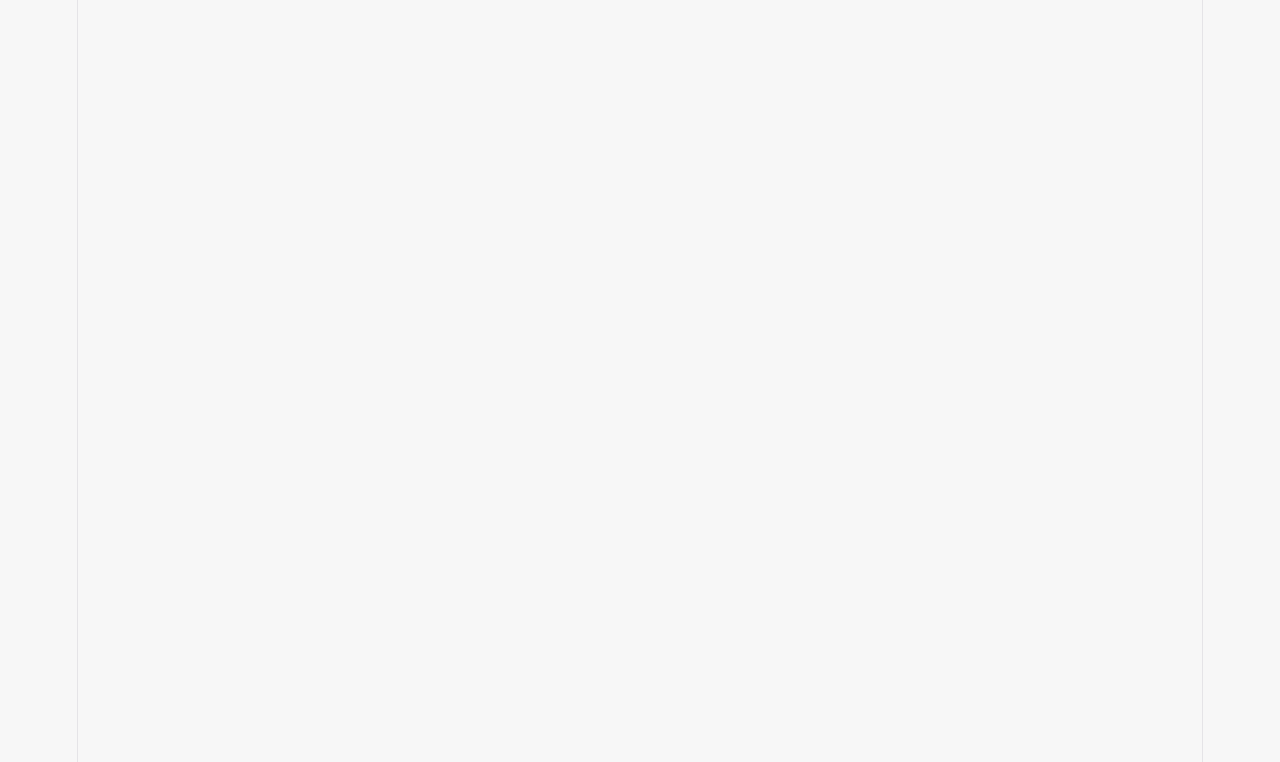
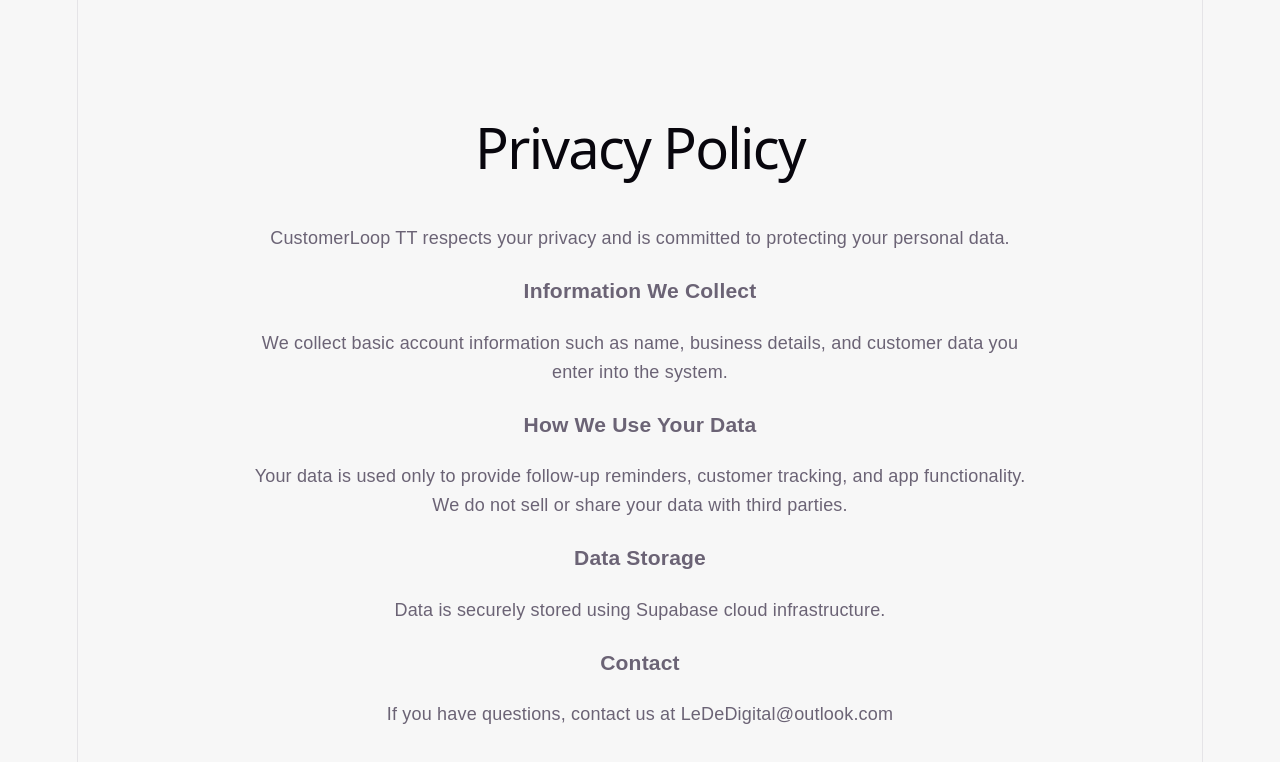
Before and after one commit to extrahandstt/customerloop-tt, a React (Vite) app: page /privacy in a window 1280 px wide. Before the commit this address had no page. Shown: the top 762 px of the page. Built offline with nearby package versions, Linux system fonts and the light colour scheme.

Commit message:
Update CustomerLoop TT

```diff
--- a/src/App.jsx
+++ b/src/App.jsx
@@ -8,6 +8,9 @@
 import BusinessSetup from "./pages/BusinessSetup";
 import CustomerDetails from "./pages/CustomerDetails";
 import Landing from "./pages/Landing";
+import PrivacyPolicy from "./pages/PrivacyPolicy";
+import RefundPolicy from "./pages/RefundPolicy";
+import Terms from "./pages/Terms";
 function App() {
   return (
     <BrowserRouter>
@@ -18,6 +21,9 @@
         <Route path="/customers" element={<Customers />} />
         <Route path="/rules" element={<Rules />} />
         <Route path="/followups" element={<FollowUps />} />
+        <Route path="/privacy" element={<PrivacyPolicy />} />
+<Route path="/refund" element={<RefundPolicy />} />
+<Route path="/terms" element={<Terms />} />
 
         <Route
   path="/customer/:id"
@@ -28,7 +34,7 @@
   element={<BusinessSetup />}
 />
       </Routes>
-    </BrowserRouter>
+          </BrowserRouter>
   );
 }
 
--- a/src/pages/Landing.jsx
+++ b/src/pages/Landing.jsx
@@ -161,13 +161,17 @@
             🚀 Get Started
           </button>
         </Link>
+        <footer style={{ padding: "30px", textAlign: "center", fontSize: "12px", color: "#777" }}>
+  <p>CustomerLoop TT © {new Date().getFullYear()}</p>
+
+  <div style={{ marginTop: "10px" }}>
+    <a href="/privacy" style={{ marginRight: "10px" }}>Privacy Policy</a>
+    <a href="/refund" style={{ marginRight: "10px" }}>Refund Policy</a>
+    <a href="/terms">Terms</a>
+  </div>
+</footer>
       </section>
 
-      {/* FOOTER */}
-      <footer style={{ padding: "30px", textAlign: "center", fontSize: "12px", color: "#777" }}>
-        CustomerLoop TT © {new Date().getFullYear()}
-      </footer>
-
-    </div>
+          </div>
   );
 }
--- /dev/null
+++ b/src/pages/PrivacyPolicy.jsx
@@ -0,0 +1,32 @@
+export default function PrivacyPolicy() {
+  return (
+    <div style={{ padding: "40px", maxWidth: "800px", margin: "auto", lineHeight: "1.6" }}>
+      <h1>Privacy Policy</h1>
+
+      <p>
+        CustomerLoop TT respects your privacy and is committed to protecting your personal data.
+      </p>
+
+      <h3>Information We Collect</h3>
+      <p>
+        We collect basic account information such as name, business details, and customer data you enter into the system.
+      </p>
+
+      <h3>How We Use Your Data</h3>
+      <p>
+        Your data is used only to provide follow-up reminders, customer tracking, and app functionality.
+        We do not sell or share your data with third parties.
+      </p>
+
+      <h3>Data Storage</h3>
+      <p>
+        Data is securely stored using Supabase cloud infrastructure.
+      </p>
+
+      <h3>Contact</h3>
+      <p>
+        If you have questions, contact us at  LeDeDigital@outlook.com
+      </p>
+    </div>
+  );
+}
--- /dev/null
+++ b/src/pages/RefundPolicy.jsx
@@ -0,0 +1,27 @@
+export default function RefundPolicy() {
+  return (
+    <div style={{ padding: "40px", maxWidth: "800px", margin: "auto", lineHeight: "1.6" }}>
+      <h1>Refund Policy</h1>
+
+      <p>
+        CustomerLoop TT offers digital software access. Due to the nature of digital products,
+        all sales are final.
+      </p>
+
+      <h3>No Refunds</h3>
+      <p>
+        Once access is granted, refunds are not provided.
+      </p>
+
+      <h3>Trial Period</h3>
+      <p>
+        We offer a 14-day free trial so users can test the platform before committing.
+      </p>
+
+      <h3>Support</h3>
+      <p>
+        If you experience issues, we will always assist to resolve technical problems.
+      </p>
+    </div>
+  );
+}
--- /dev/null
+++ b/src/pages/Terms.jsx
@@ -0,0 +1,26 @@
+export default function Terms() {
+  return (
+    <div style={{ padding: "40px", maxWidth: "800px", margin: "auto", lineHeight: "1.6" }}>
+      <h1>Terms of Service</h1>
+
+      <p>
+        By using CustomerLoop TT, you agree to use the platform responsibly for legitimate business purposes.
+      </p>
+
+      <h3>Usage</h3>
+      <p>
+        You may not misuse the system for spam or illegal messaging.
+      </p>
+
+      <h3>Account</h3>
+      <p>
+        You are responsible for maintaining your account and data.
+      </p>
+
+      <h3>Changes</h3>
+      <p>
+        We may update features and pricing as the product evolves.
+      </p>
+    </div>
+  );
+}
```
